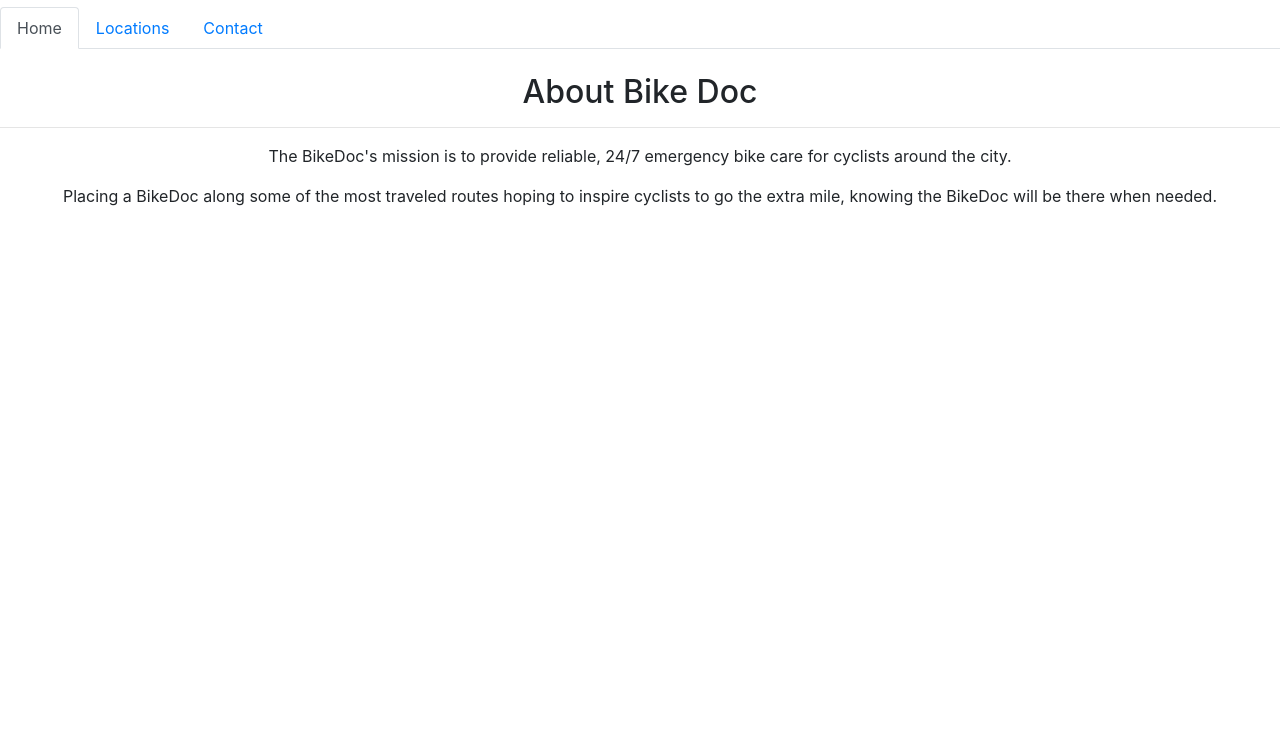
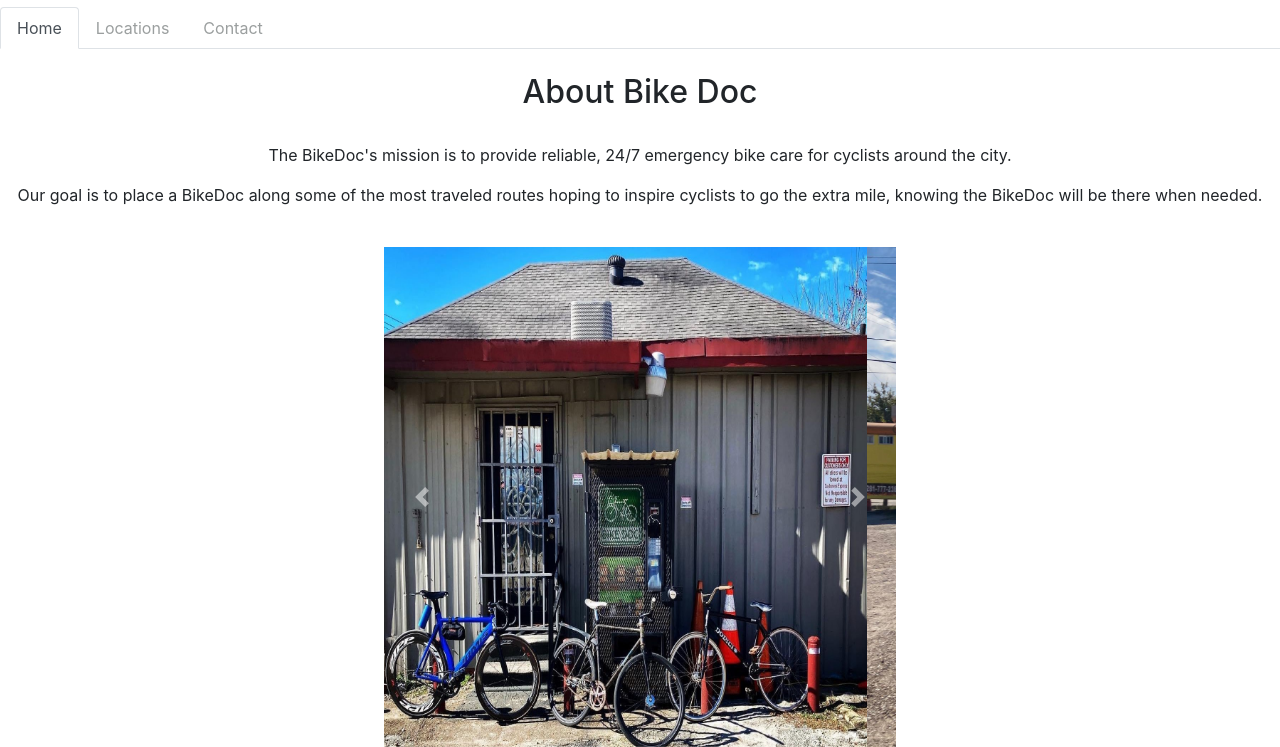
Before and after one commit to bikedocllc/bikedocllc.github.io, a plain HTML site: page index.html in a window 1280 px wide. Shown: the part 113-860 px from the top of the page. Before the commit the page ends 800 px from the top, so only its background shows below. Drawn offline with nearby package versions, Linux system fonts and the light colour scheme.

Commit message:
Add files via upload

```diff
--- a/CSS/home.css
+++ b/CSS/home.css
@@ -10,41 +10,33 @@ p, h2 {
 	margin-bottom:10px
 }
 
-/* Add a black background color to the top navigation */
-.topnav {
-  background-color: #D6D9DA;
-  overflow: hidden;
+i, a.nav-link {
+	color: #9B9F9F;
 }
 
-/* Style the links inside the navigation bar */
-.topnav a {
-  float: right;
-  color: #f2f2f2;
-  text-align: center;
-  padding: 14px 16px;
-  text-decoration: none;
-  font-size: 17px;
-  color: black;
+a.nav-link:hover {
+	color: #535556;
 }
 
-.topnav p  {
-	float:left;
-	margin-top: 10px;
+.carousel {
+	display: block;
+	margin-left: auto;
+	margin-right: auto;
+	width: 40%;
 }
 
-/* Change the color of links on hover */
-.topnav a:hover {
-  background-color: #929292;
-  text-decoration: none;
-  color: white;
+  .carousel .carousel-item {
+  height: 500px;
 }
 
-/* Add a color to the active/current link */
-.topnav a.active {
-  background-color: #555555;
-  color: white;
+.carousel-item img {
+    position: absolute;
+    top: 0;
+    left: 0;
+    min-height: 500px;
 }
 
-i {
-	color: #AAAFAF;
+a.location {
+	text-align:center;
+	display:block;
 }
--- a/index.html
+++ b/index.html
@@ -1,51 +1,76 @@
 <!doctype html>
 <html lang="en">
 <head>
-<link rel="stylesheet" href="CSS/home.css">
-<link rel="stylesheet" href="https://cdn.jsdelivr.net/npm/bootstrap@4.3.1/dist/css/bootstrap.min.css" integrity="sha384-ggOyR0iXCbMQv3Xipma34MD+dH/1fQ784/j6cY/iJTQUOhcWr7x9JvoRxT2MZw1T" crossorigin="anonymous">
-<script src="https://code.jquery.com/jquery-3.3.1.slim.min.js" integrity="sha384-q8i/X+965DzO0rT7abK41JStQIAqVgRVzpbzo5smXKp4YfRvH+8abtTE1Pi6jizo" crossorigin="anonymous"></script>
+	<meta charset="utf-8">
+	<meta name="viewport" content="width=device-width, initial-scale=1, shrink-to-fit=no">
+
+	<script src="https://cdnjs.cloudflare.com/ajax/libs/jquery/3.6.0/jquery.min.js" integrity="sha512-894YE6QWD5I59HgZOGReFYm4dnWc1Qt5NtvYSaNcOP+u1T9qYdvdihz0PPSiiqn/+/3e7Jo4EaG7TubfWGUrMQ==" crossorigin="anonymous" referrerpolicy="no-referrer"></script>
 	<script src="https://cdn.jsdelivr.net/npm/popper.js@1.14.7/dist/umd/popper.min.js" integrity="sha384-UO2eT0CpHqdSJQ6hJty5KVphtPhzWj9WO1clHTMGa3JDZwrnQq4sF86dIHNDz0W1" crossorigin="anonymous"></script>
 	<script src="https://cdn.jsdelivr.net/npm/bootstrap@4.3.1/dist/js/bootstrap.min.js" integrity="sha384-JjSmVgyd0p3pXB1rRibZUAYoIIy6OrQ6VrjIEaFf/nJGzIxFDsf4x0xIM+B07jRM" crossorigin="anonymous"></script>
-<meta charset="utf-8">
-<meta name="viewport" content="width=device-width, initial-scale=1, shrink-to-fit=no">
+
+	<link rel="stylesheet" href="https://cdn.jsdelivr.net/npm/bootstrap@4.3.1/dist/css/bootstrap.min.css" integrity="sha384-ggOyR0iXCbMQv3Xipma34MD+dH/1fQ784/j6cY/iJTQUOhcWr7x9JvoRxT2MZw1T" crossorigin="anonymous">
+
 	<script src="https://kit.fontawesome.com/4202dcdbcc.js" crossorigin="anonymous"></script>
+	<link rel="stylesheet" href="CSS/home.css">
 </head>
 <body>
 	<img id="logo" src="img/bike_doc_logo.svg" width="100" height="100" style="border:5px solid black;border-radius:8px;">
-<ul class="nav nav-tabs" id="myTab" role="tablist">
-  <li class="nav-item">
-    <a class="nav-link active" id="home-tab" data-toggle="tab" href="#home" role="tab" aria-controls="home" aria-selected="true">Home</a>
-  </li>
-  <li class="nav-item">
-    <a class="nav-link" id="locations-tab" data-toggle="tab" href="#locations" role="tab" aria-controls="locations" aria-selected="false">Locations</a>
-  </li>
-  <li class="nav-item">
-    <a class="nav-link" id="contact-tab" data-toggle="tab" href="#contact" role="tab" aria-controls="contact" aria-selected="false">Contact</a>
-  </li>
-</ul>
-<div class="tab-content" id="myTabContent">
-  <div class="tab-pane fade show active" id="home" role="tabpanel" aria-labelledby="home-tab">
+	<nav>
+  <div class="nav nav-tabs" id="nav-tab" role="tablist">
+    <a class="nav-item nav-link active" id="nav-home-tab" data-toggle="tab" href="#nav-home" role="tab" aria-controls="nav-home" aria-selected="true">Home</a>
+    <a class="nav-item nav-link" id="nav-locations-tab" data-toggle="tab" href="#nav-locations" role="tab" aria-controls="nav-locations" aria-selected="false">Locations</a>
+    <a class="nav-item nav-link" id="nav-contact-tab" data-toggle="tab" href="#nav-contact" role="tab" aria-controls="nav-contact" aria-selected="false">Contact</a>
+  </div>
+</nav>
+
+	<div class="tab-content" id="nav-tabContent">
+		<div class="tab-pane fade show active" id="nav-home" role="tabpanel" aria-labelledby="nav-home-tab">
 			<br/>
 			<h2>About Bike Doc</h2>
-  <hr/>
+			<br/>
 			<p>The BikeDoc's mission is to provide reliable, 24/7 emergency bike care for cyclists around the city.</p>
-	<p>Placing a BikeDoc along some of the most traveled routes hoping to inspire cyclists to go the extra mile, knowing the BikeDoc will be there when needed.</p>
-</body>
+			<p>Our goal is to place a BikeDoc along some of the most traveled routes hoping to inspire cyclists to go the extra mile, knowing the BikeDoc will be there when needed.</p>
+
+		<br/>
+			<div id="carouselExampleControls" class="carousel slide" data-ride="carousel">
+  <div class="carousel-inner">
+    <div class="carousel-item active">
+      <img src="img/IMG_4.jpg" class="d-block w-100" alt="1">
     </div>
-  <div class="tab-pane fade" id="locations" role="tabpanel" aria-labelledby="locations-tab">
+    <div class="carousel-item">
+      <img src="img/IMG_1.jpg" class="d-block w-100" alt="2">
+    </div>
+    <div class="carousel-item">
+      <img src="img/IMG_3.jpg" class="d-block w-100" alt="3">
+    </div>
+  </div>
+  <a class="carousel-control-prev" href="#carouselExampleControls" role="button" data-slide="prev">
+    <span class="carousel-control-prev-icon" aria-hidden="true"></span>
+    <span class="sr-only">Previous</span>
+  </a>
+  <a class="carousel-control-next" href="#carouselExampleControls" role="button" data-slide="next">
+    <span class="carousel-control-next-icon" aria-hidden="true"></span>
+    <span class="sr-only">Next</span>
+  </a>
+</div>
+
+		</div>
+		<div class="tab-pane fade" id="nav-locations" role="tabpanel" aria-labelledby="nav-locations-tab">
 			<br/>
 			<h2>Locations</h2>
-  <hr/>
-  <p>3907 Canal St. Houston, TX 77003</p>
+			<br/>
+			<a href="http://maps.google.com/?q=3907%20Canal%20St.%20Houston,%20TX%2077003&output=classic" class="location">3907 Canal St. Houston, TX 77003</a>
 		</div>
-  <div class="tab-pane fade" id="contact" role="tabpanel" aria-labelledby="contact-tab">
+		<div class="tab-pane fade" id="nav-contact" role="tabpanel" aria-labelledby="nav-contact-tab">
 			<br/>
 			<h2>Contact Us</h2>
-  <hr/>
+			<br/>
 			<p><i class="fa-solid fa-phone"></i>&nbsp;&nbsp;(832) 304-4064</p>
 			<p><i class="fa-solid fa-envelope"></i>&nbsp;&nbsp;glcvending713@gmail.com</p>
 			<p><i class="fa-brands fa-instagram"></i>&nbsp;&nbsp;@bikedocllc</P>
 			<p><i class="fa-brands fa-facebook"></i>&nbsp;&nbsp;BikeDocLLC</p>
 		</div>
 	</div>
+
+</body>
 </html>
```
Also changed, not shown: img/IMG_1.jpg (added), img/IMG_2.jpg (added), img/IMG_3.jpg (added), img/IMG_4.jpg (added), img/IMG_5.jpg (added). Lines whose indentation alone changed are shown as unchanged.
